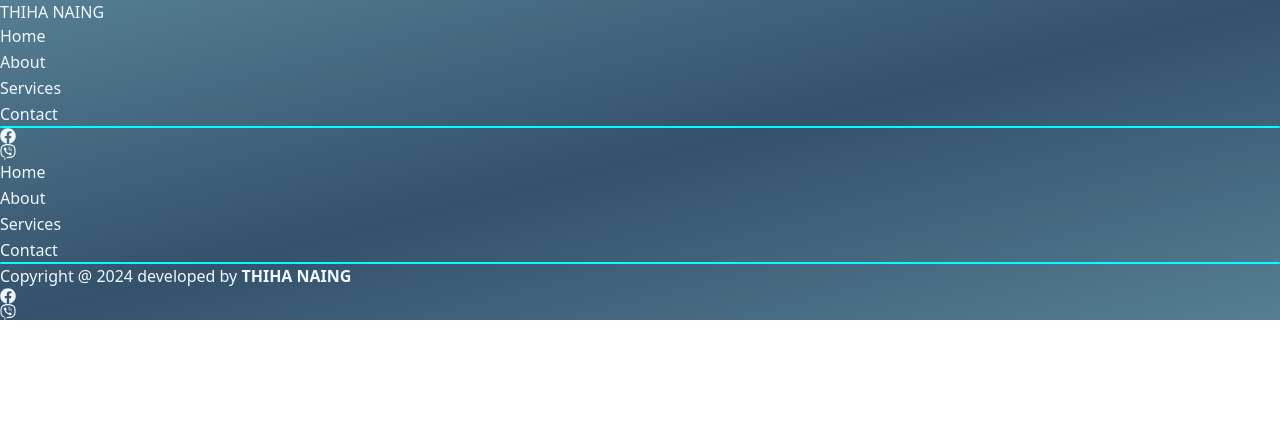
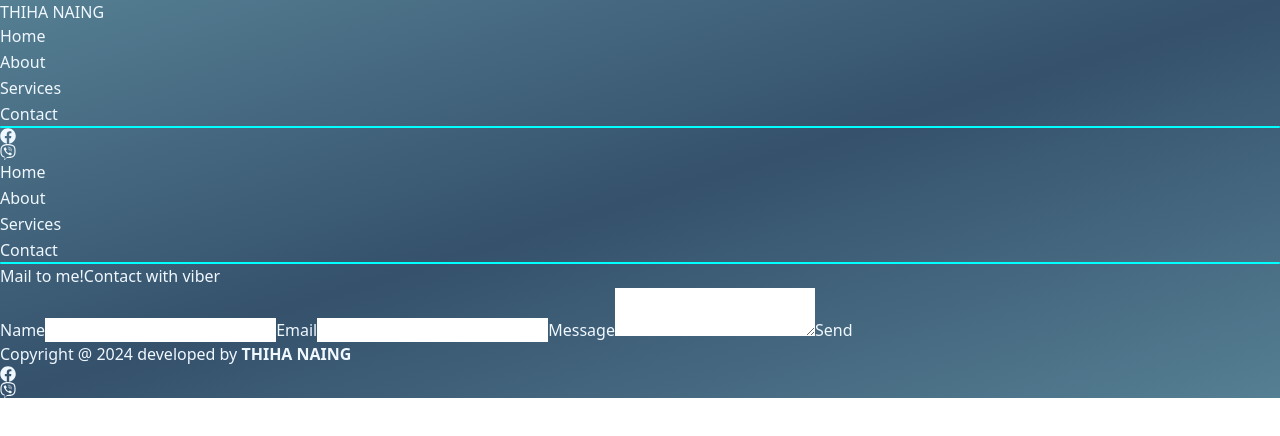
Before and after one commit to Thihanaing27/thihanaing, a React (Vite) app: page /thihanaing/contact/mail in a window 1280 px wide. Shown: the top 436 px of the page. Built offline with nearby package versions, Linux system fonts and the light colour scheme; the HTML template or start-up script is replaced by a standard one.

Commit message:
added: contact page

```diff
--- a/package.json
+++ b/package.json
@@ -10,6 +10,7 @@
     "preview": "vite preview"
   },
   "dependencies": {
+    "@emailjs/browser": "^4.3.3",
     "react": "^18.2.0",
     "react-dom": "^18.2.0",
     "react-icons": "^5.0.1",
--- a/src/App.jsx
+++ b/src/App.jsx
@@ -7,6 +7,8 @@ import { Services } from "./Component/Pages/Services";
 import { Contact } from "./Component/Pages/Contact";
 import { OverMenu } from "./Component/NavBar/OverMenu";
 import Footer from "./Component/Footer/Footer";
+import { ViberCode } from "./Component/Pages/ViberCode";
+import { Mail } from "./Component/Contact/Mail";
 function App() {
   return (
     <>
@@ -23,7 +25,11 @@ function App() {
         </Route>
         <Route path="thihanaing/about" element={<About />} />
         <Route path="thihanaing/services" element={<Services />} />
-        <Route path="thihanaing/contact" element={<Contact />} />
+        <Route path="thihanaing/contact" element={<Contact />} >
+          <Route path="mail" element={<Mail />} />
+          <Route path="viberCode" element={<ViberCode />} />
+        </Route>
+        <Route path="thihanaing/ViberCode" element={<ViberCode />} />
       </Routes>
       <Footer />
     </>
--- /dev/null
+++ b/src/Component/Contact/Mail.jsx
@@ -0,0 +1,35 @@
+import React, { useRef } from 'react';
+import emailjs from '@emailjs/browser';
+export const Mail = () => {
+    const form = useRef();
+
+    const sendEmail = (e) => {
+        e.preventDefault();
+
+        emailjs
+            .sendForm('service_cjx7ets', 'template_zxfspfi', form.current, {
+                publicKey: 'lbAI-3-tntgspXHJz',
+            })
+            .then(
+                () => {
+                    alert("Mail was sent sucessfully");
+                    // console.log('SUCCESS!');
+                },
+                (error) => {
+                    // console.log('FAILED...', error.text);
+                    alert("Mail  senting fail!");
+                },
+            );
+    };
+    return <div className="w-full h-screen flex justify-center items-center">
+        <form ref={form} onSubmit={sendEmail} className=" w-1/2 h-2/3 flex flex-col justify-center items-center gap-5 rounded-xl bg-gradient-to-r from-purple-500 to-indigo-600">
+            <label>Name</label>
+            <input type="text" name="user_name" className="w-[90%] rounded-2xl px-4 py-2 text-lg font-semibold text-black" />
+            <label>Email</label>
+            <input type="email" name="user_email" className="w-[90%] rounded-2xl px-4 py-2 text-lg font-semibold text-black" />
+            <label>Message</label>
+            <textarea name="message" className="w-[90%] rounded-2xl px-4 py-2 text-lg font-semibold text-black" />
+            <input type="submit" value="Send" className="bg-gradient-to-t text-lg font-bold from-sky-300 to-green-800 px-4 py-2 rounded-xl cursor-pointer select-none" />
+        </form>
+    </div>
+}
--- a/src/Component/Footer/Footer.jsx
+++ b/src/Component/Footer/Footer.jsx
@@ -1,15 +1,16 @@
 import { FaFacebook } from "react-icons/fa";
 import { FaViber } from "react-icons/fa";
-
+import { Link } from "react-router-dom";
 function Footer() {
   return (
     <div className="w-full flex justify-between items-center px-4 py-2 bg-slate-800 text-xs md:text-base ">
       <span>
-        Copyright @ 2024 developed by <b>THIHA NAING</b>
+        Copyright @ 2024 developed by <b className="cursor-pointer select-none hover:underline">THIHA NAING</b>
       </span>
       <div className="flex justify-center items-center gap-4 bg-blue-600 px-2 py-1 border-sky-800 border-[1px] rounded-xl">
-        <FaFacebook className="hover:scale-110 text-xl cursor-pointer select-none" />
-        <FaViber className="hover:scale-110 text-xl cursor-pointer select-none" />
+
+        <a href="https://www.facebook.com/nevada.nevada.944023"><FaFacebook className="hover:scale-110 text-xl cursor-pointer select-none" /></a>
+        <Link to="/thihanaing/ViberCode"><FaViber className="hover:scale-110 text-xl cursor-pointer select-none" /></Link>
       </div>
     </div>
   );
--- a/src/Component/NavBar/NavButtom.jsx
+++ b/src/Component/NavBar/NavButtom.jsx
@@ -1,13 +1,14 @@
 import { FaFacebook } from "react-icons/fa";
 import { FaViber } from "react-icons/fa";
 import { HumbergerMenu } from "./HumbergerMenu";
+import { Link } from "react-router-dom";
 
 export const NavButton = () => {
   return (
     <>
       <div className="flex justify-between items-center gap-2">
-        <FaFacebook className="hover:scale-110 transition-all duration-300 cursor-pointer select-none text-lg" />
-        <FaViber className="hover:scale-110 transition-all duration-300 cursor-pointer select-none text-lg" />
+        <a href="https://www.facebook.com/nevada.nevada.944023"><FaFacebook className="hover:scale-110 transition-all duration-300 cursor-pointer select-none text-lg" /></a>
+        <Link to="/thihanaing/ViberCode"><FaViber className="hover:scale-110 transition-all duration-300 cursor-pointer select-none text-lg" /></Link>
         <div className="md:hidden" id="HubergerMenu">
           <HumbergerMenu />
         </div>
--- a/src/Component/NavBar/OverMenu.jsx
+++ b/src/Component/NavBar/OverMenu.jsx
@@ -15,13 +15,6 @@ export const OverMenu = () => {
       MenuContainer.classList.remove("isOpen");
       OverMenu.classList.add("-left-full");
       OverMenu.classList.remove("left-0");
-    } else {
-      bar2.classList.add("opacity-0");
-      bar1.classList.add("rotatePlus45Deg");
-      bar3.classList.add("rotateMinus45Deg");
-      MenuContainer.classList.add("isOpen");
-      OverMenu.classList.remove("-left-full");
-      OverMenu.classList.add("left-0");
     }
   }
   return (
--- a/src/Component/Pages/Contact.jsx
+++ b/src/Component/Pages/Contact.jsx
@@ -1,3 +1,12 @@
+import { ViberCode } from "./ViberCode";
+import { Link, Outlet } from "react-router-dom";
+
 export const Contact = () => {
-  return <h1 className="w-full h-screen">Contact</h1>;
+  return <div className="flex flex-col justify-center items-center w-full h-screen">
+    <div>
+      <Link to="mail" className="m-4 px-4 py-2 rounded-xl bg-gradient-to-r border-2 border-white from-red-400 to-red-800 text-lg font-bold tracking-wider cursor-pointer hover:scale-110">Mail to me!</Link>
+      <Link to="viberCode" className="px-4 py-2 rounded-xl bg-gradient-to-r border-2 border-purple-300 from-blue-400 to-indigo-800 text-lg font-bold tracking-wider cursor-pointer hover:scale-110">Contact with viber</Link>
+    </div>
+    <Outlet />
+  </div>;
 };
--- /dev/null
+++ b/src/Component/Pages/ViberCode.jsx
@@ -0,0 +1,9 @@
+import Viber from "../../assets/Viber_QR_code.jpg"
+import { Outlet } from "react-router-dom"
+export const ViberCode = () => {
+    return <div className="w-full h-screen flex justify-center items-center flex-col gap-20">
+        <h1 className="bg-gradient-to-r from-purple-500 font-bold to-indigo-600 px-5 py-3 rounded-3xl cursor-pointer select-none">Scan the QR Code to Contact me</h1>
+        <img src={Viber} className="md:w-[60%] lg:w-[30%] h-[60%]" />
+        <Outlet />
+    </div>
+}
```
Also changed, not shown: src/assets/Viber_QR_code.jpg (added), 1 other file (tests, documents, lock files or other folders).
